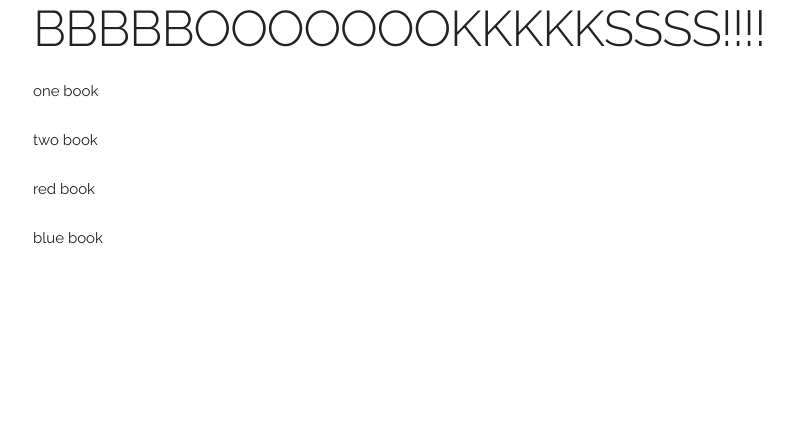
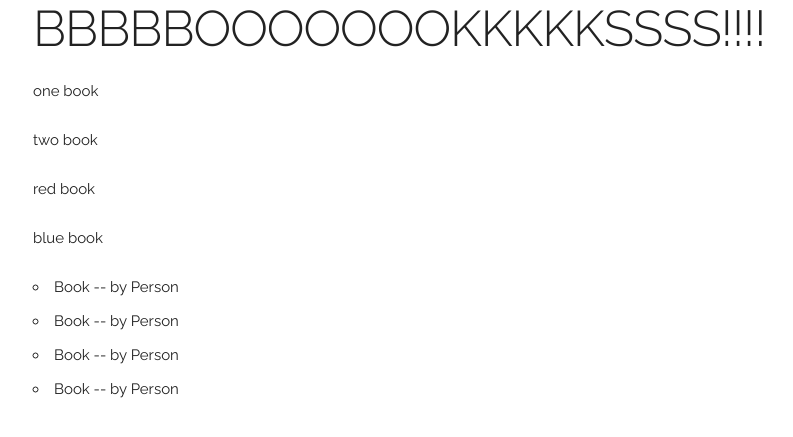
Before and after one commit to jarrighi/pyladiespdx-books, a Flask app: page / in a window 1280 px wide. Shown: the part 241-678 px from the top of the page, without its empty margins (127-920 px from the left). Run offline with Flask 2, Linux system fonts and the light colour scheme.

Commit message:
Add a book detail page and content to templates

```diff
--- a/app/templates/books.html
+++ b/app/templates/books.html
@@ -5,4 +5,11 @@
 <p> two book </p>
 <p> red book </p>
 <p> blue book </p>
+
+<ul>
+{% for book in books %}
+  <li>{{ book.title }} -- by {{ book.author }}</li>
+{% endfor %}
+</ul>
+
 {% endblock %}
--- a/app/views.py
+++ b/app/views.py
@@ -3,4 +3,23 @@ from flask import render_template
 
 @app.route('/')
 def get_books():
-    return render_template('books.html')
+    books = [{"title": "Book", "author": "Person"},
+             {"title": "Book", "author": "Person"},
+             {"title": "Book", "author": "Person"},
+             {"title": "Book", "author": "Person"}]
+    return render_template('books.html', books=books)
+
+@app.route('/books/<book>')
+def book_page(book):
+
+    # The following data should eventually get passed into the page
+    #
+    # Title and Author of the book
+    # Who has the book
+    # Links to information about the book
+    # tags that describe the book
+    # butts
+    # button to request the book
+    book_details = {'title': 'python book', 'author': 'pythonista',
+                    'possessor': 'pyltergeist'}
+    return render_template('book_detail.html', details=book_details)
```
Also changed, not shown: app/templates/book_detail.html (added, +9 -0 lines).
